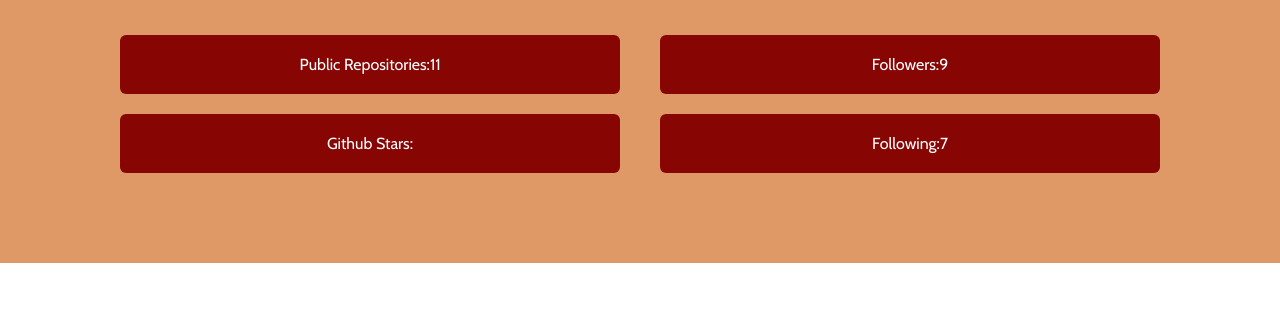
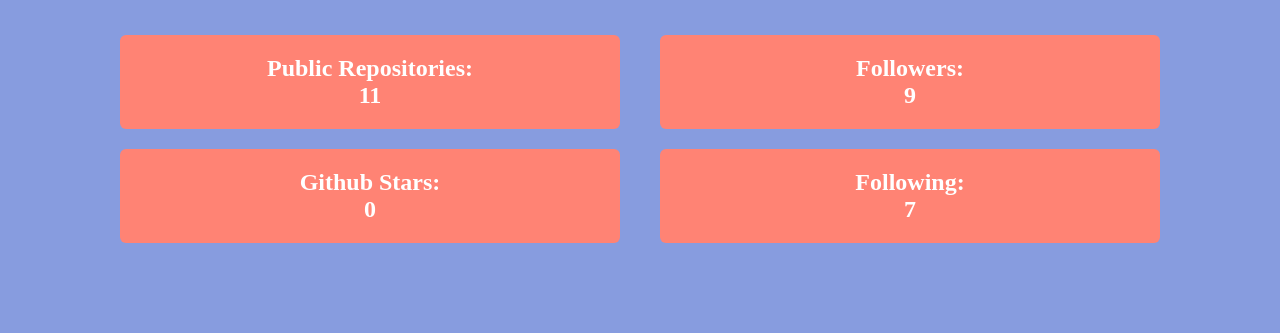
Before and after one commit to hkennedyvi/homework9.github.io, a website: page index.html in a window 1280 px wide. Shown: the part 469-802 px from the top of the page. Drawn offline with nearby package versions, Linux system fonts and the light colour scheme; a web font is replaced by a local one.

Commit message:
Card tiles fixed, github link added

```diff
--- a/index.html
+++ b/index.html
@@ -24,7 +24,7 @@
            height: 100%;
            }
            .wrapper {
-           background-color: #DE9967;
+           background-color: #879CDF;
            padding-top: 100px;
            }
            body {
@@ -66,7 +66,7 @@
            display: flex;
            justify-content: center;
            flex-wrap: wrap;
-           background-color: #870603;
+           background-color: #FF8374;
            color: white;
            padding: 10px;
            width: 95%;
@@ -78,7 +78,7 @@
            border-radius: 50%;
            object-fit: cover;
            margin-top: -75px;
-           border: 6px solid white;
+           border: 6px solid #FEE24C;
            box-shadow: rgba(0, 0, 0, 0.3) 4px 1px 20px 4px;
            }
            .photo-header h1, .photo-header h2 {
@@ -121,7 +121,7 @@
            .card {
              padding: 20px;
              border-radius: 6px;
-             background-color: #870603;
+             background-color: #FF8374;
              color: white;
              margin: 20px;
            }
@@ -159,12 +159,24 @@
     <div class="container">
       <div class="row">
         <div class="col">
-          <div class="card">Public Repositories:11</div>
-          <div class="card">Github Stars:</div>
+          <div class="card">
+          <h4>Public Repositories:</h4>
+          <h4>11</h4>
+          </div>
+          <div class="card">
+          <h4>Github Stars:</h4>
+          <h4>0</h4>
+          </div>
         </div>
         <div class="col">
-          <div class="card">Followers:9</div>
-          <div class="card">Following:7</div>
+          <div class="card">
+          <h4>Followers:</h4>
+          <h4>9</h4>
+          </div>
+          <div class="card">
+          <h4>Following:</h4>
+          <h4>7</h4>
+          </div>
         </div>
       </div>
     </div>
```
Also changed, not shown: generateHTML.js (+16 -4 lines).
